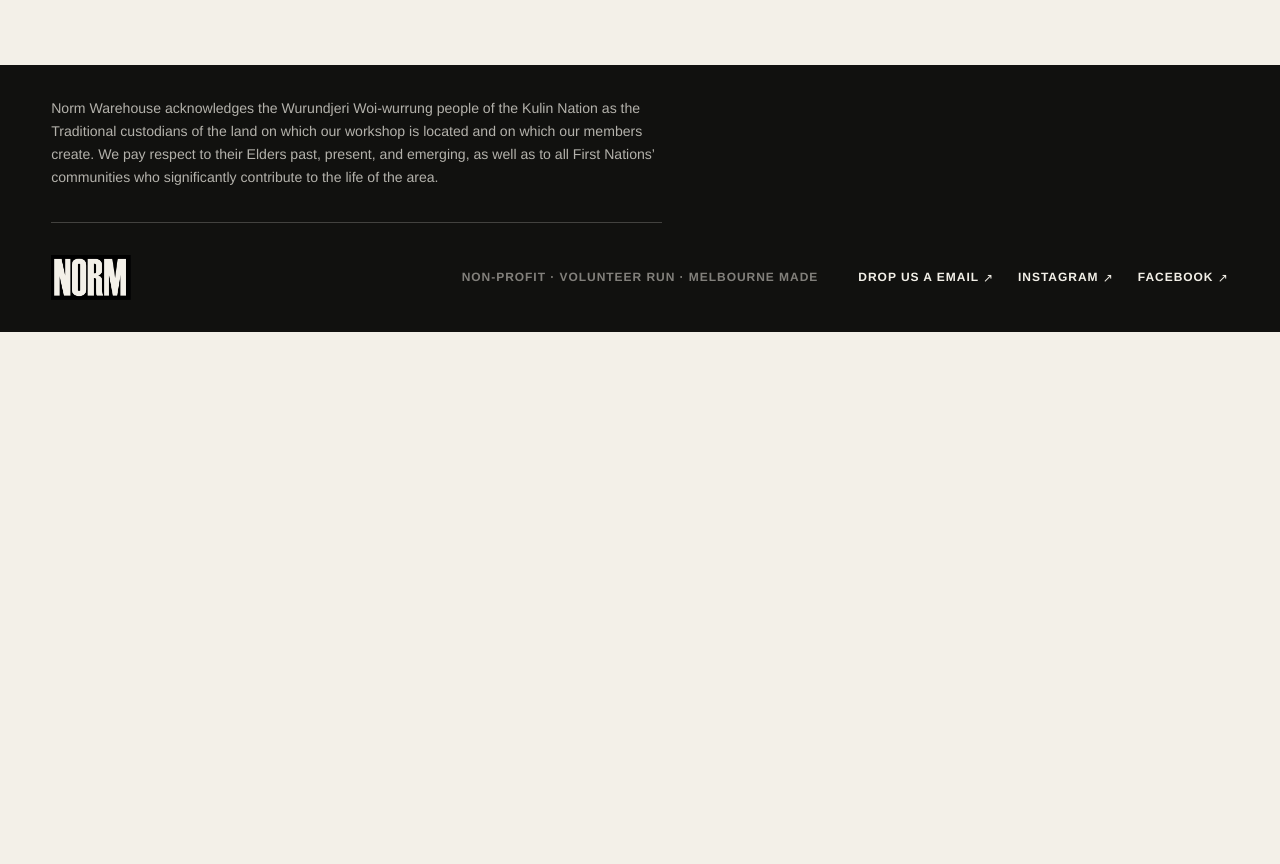
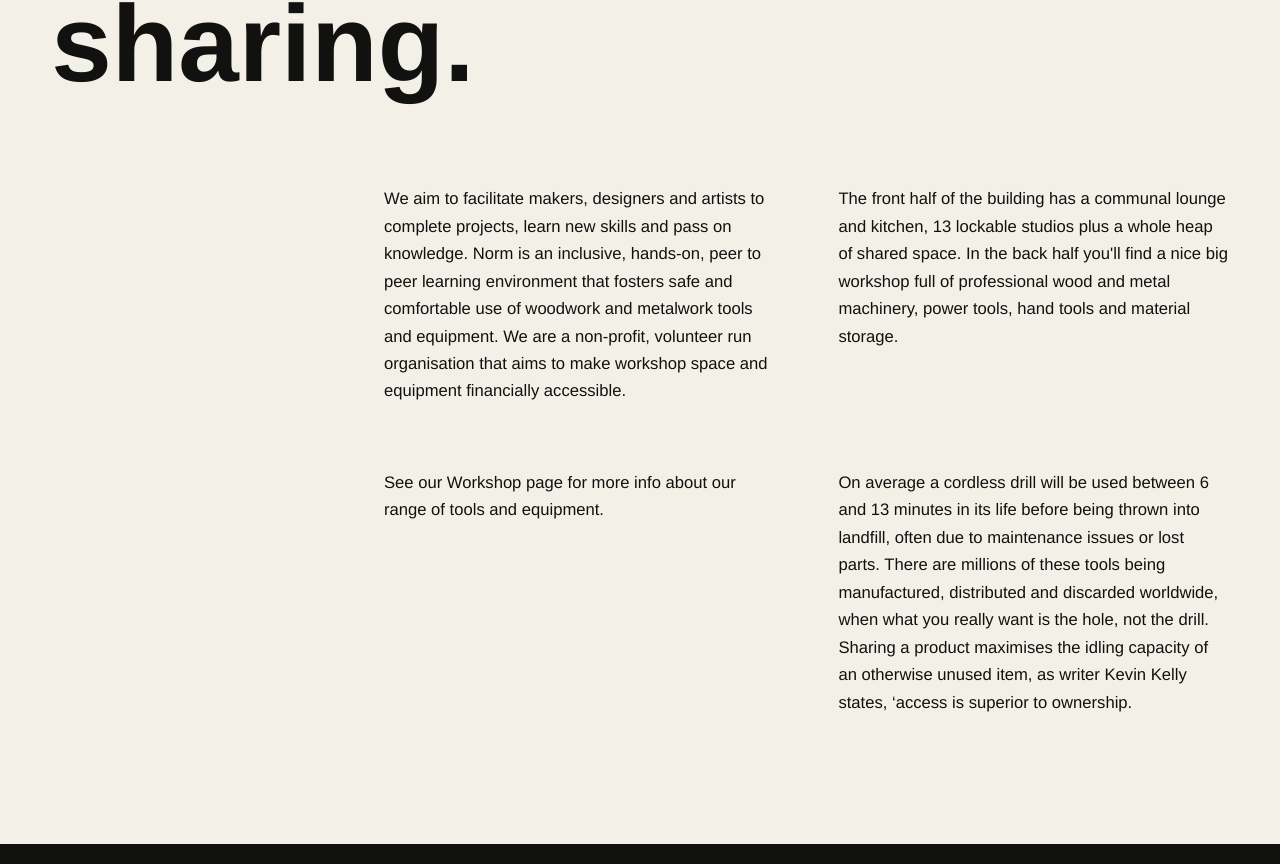
Before and after one commit to nigelheap/norm-modern, a Vue app: page /about in a window 1280 px wide. Shown: the part 1756-2620 px from the top of the page. Before the commit the page ends 2088 px from the top, so only its background shows below. Built offline with nearby package versions, Linux system fonts and the light colour scheme.

Commit message:
yep
Signed-off-by: Nigel <nigel.c.heap@gmail.com>

```diff
--- a/src/views/AboutView.vue
+++ b/src/views/AboutView.vue
@@ -2,7 +2,7 @@
   <div>
     <section class="page-hero page-hero-banner page-hero-about" aria-labelledby="about-page-title">
       <p class="eyebrow"><span></span> About NORM</p>
-      <h1 id="about-page-title">More than a place to keep your tools.</h1>
+      <h1 id="about-page-title">Norm Warehouse is a workshop, studio and shared creative space.</h1>
       <p class="page-intro">
         A volunteer-run warehouse where makers, tinkerers and artists can complete projects,
         learn new skills and pass on knowledge.
@@ -16,15 +16,17 @@
       </div>
       <div class="about-copy copy-grid">
         <p>
-          We aim to help makers, tinkerers and artists complete projects, learn new skills and pass
-          on knowledge. NORM is an inclusive, hands-on, peer-to-peer learning environment that
-          supports safe and comfortable use of woodwork and metalwork tools and equipment.
+          We aim to facilitate makers, designers and artists to complete projects, learn new skills and pass on knowledge.
+          Norm is an inclusive, hands-on, peer to peer learning environment that fosters safe and comfortable use of woodwork and metalwork tools and equipment.
+          We are a non-profit, volunteer run organisation that aims to make workshop space and equipment financially accessible.
         </p>
         <p>
-          We are a non-profit, volunteer-run organisation working to make workshop space and
-          equipment financially accessible. It’s a place for bigger projects, short-term storage,
-          workshops, events and spontaneous collaboration.
+          The front half of the building has a communal lounge and kitchen, 13 lockable studios plus a whole heap of shared space.
+          In the back half you'll find a nice big workshop full of professional wood and metal machinery, power tools, hand tools and material storage.
         </p>
+        <p>See our Workshop page for more info about our range of tools and equipment.</p>
+        <p>On average a cordless drill will be used between 6 and 13 minutes in its life before being thrown into landfill, often due to maintenance issues or lost parts.
+          There are millions of these tools being manufactured, distributed and discarded worldwide, when what you really want is the hole, not the drill. Sharing a product maximises the idling capacity of an otherwise unused item, as writer Kevin Kelly states, ‘access is superior to ownership.</p>
       </div>
     </section>
 
```
